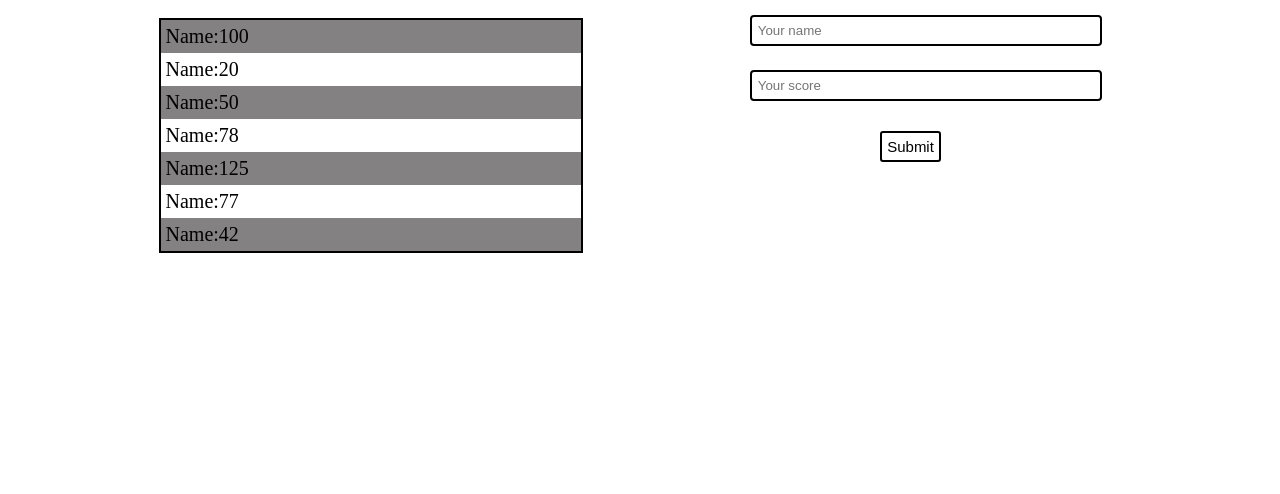
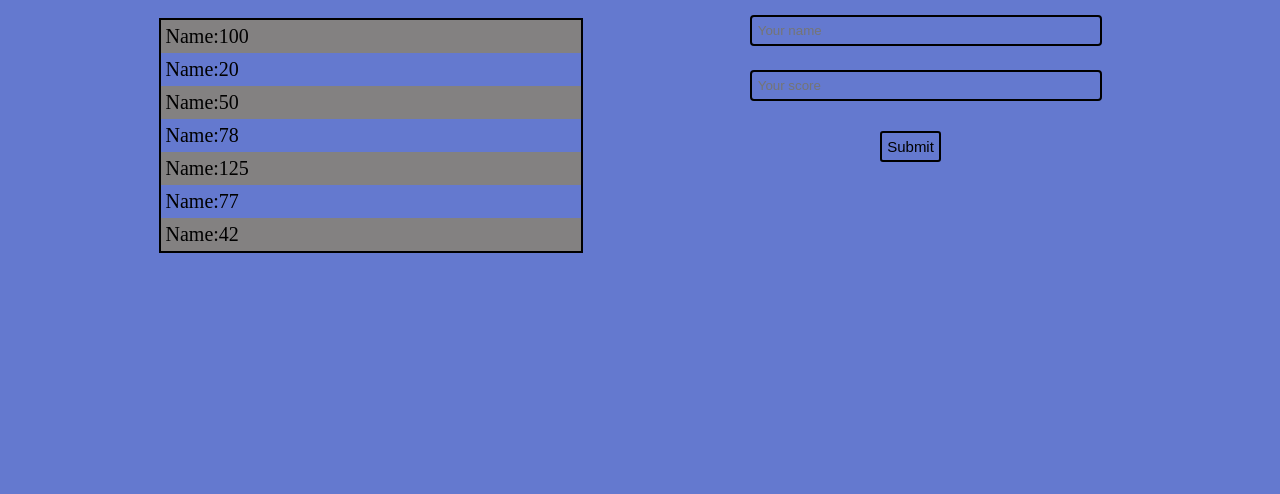
Before and after one commit to Bleu-Yves-Sopoude/Leaderboard, a website built with webpack: page src/index.html in a window 1280 px wide. Shown: the part 306-800 px from the top of the page. Built offline with nearby package versions, Linux system fonts and the light colour scheme.

Commit message:
Fix Linter errors

```diff
--- a/src/style.css
+++ b/src/style.css
@@ -1,3 +1,8 @@
+:root {
+    --primary: #6479cf;
+    --secondary: #965858;
+}
+
 * {
     box-sizing: border-box;
     padding: 0;
```
Lines whose indentation alone changed are shown as unchanged.
